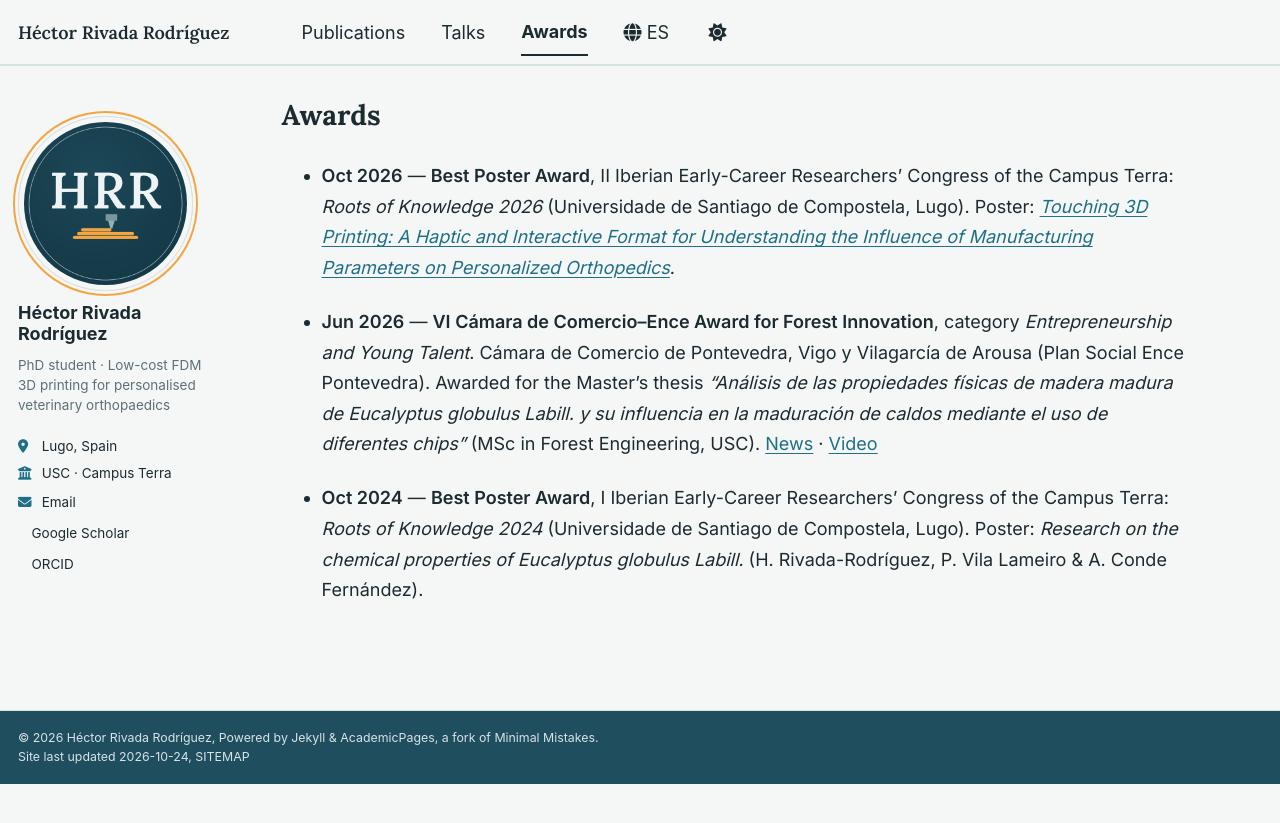
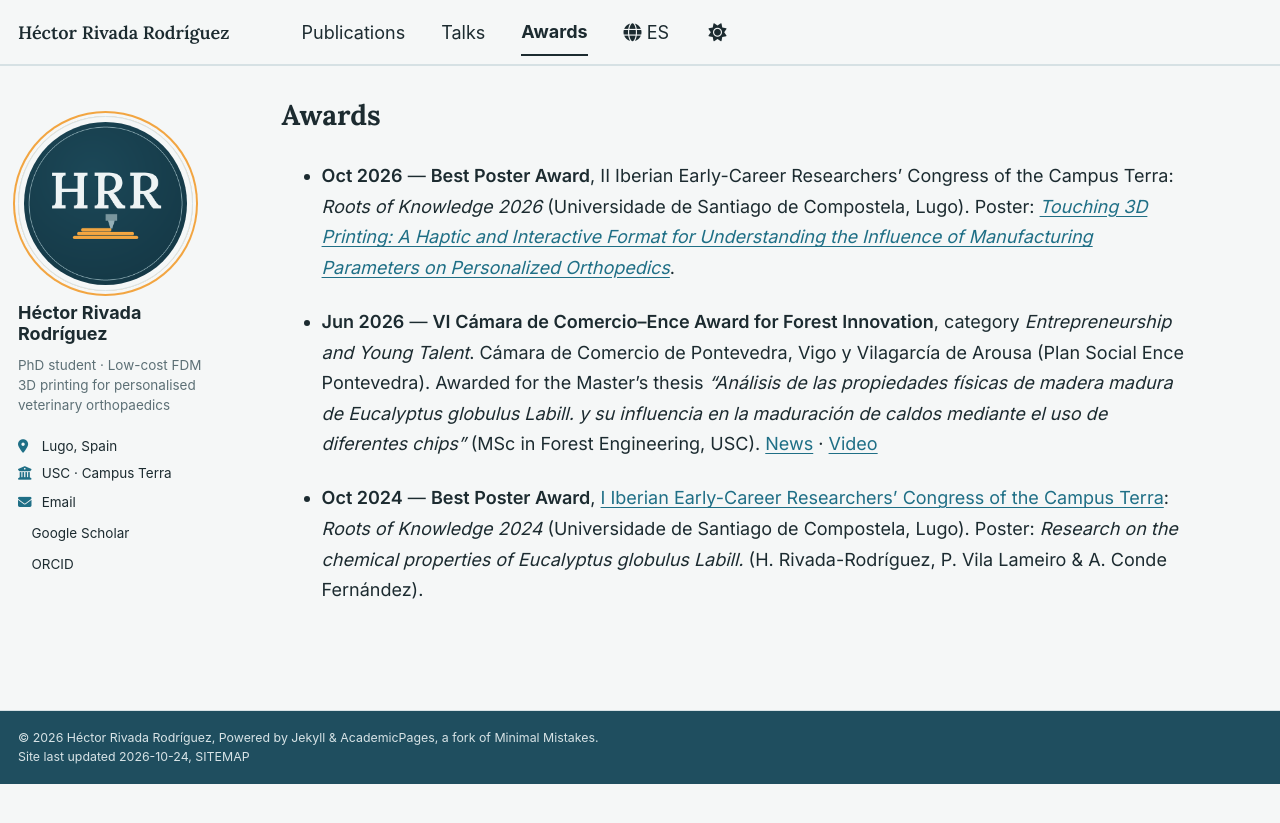
Before and after one commit to Hrivada/hrivada.github.io, a Jekyll site: the page built from _pages/awards.md, in a window 1280 px wide. Shown: the top 823 px of the page. Built offline with Jekyll 4.4.1, drawn with Linux system fonts in a browser that asks for light colours; a style sheet for code colours, icons or effects is not loaded; part of the change alters nothing that is shown.

```diff
--- a/_pages/awards.md
+++ b/_pages/awards.md
@@ -9,4 +9,4 @@ lang: en
 
 - **Jun 2026** — **VI Cámara de Comercio–Ence Award for Forest Innovation**, category *Entrepreneurship and Young Talent*. Cámara de Comercio de Pontevedra, Vigo y Vilagarcía de Arousa (Plan Social Ence Pontevedra). Awarded for the Master's thesis *"Análisis de las propiedades físicas de madera madura de Eucalyptus globulus Labill. y su influencia en la maduración de caldos mediante el uso de diferentes chips"* (MSc in Forest Engineering, USC). [News](https://www.camarapvv.com/index.php?option=com_content&view=article&id=3146%3A2026-06-11-12-10-54&catid=1%3Anoticias&Itemid=125&lang=es) · [Video](https://www.instagram.com/reel/DaP68FYhlPl/)
 
-- **Oct 2024** — **Best Poster Award**, I Iberian Early-Career Researchers' Congress of the Campus Terra: *Roots of Knowledge 2024* (Universidade de Santiago de Compostela, Lugo). Poster: *Research on the chemical properties of Eucalyptus globulus Labill.* (H. Rivada-Rodríguez, P. Vila Lameiro & A. Conde Fernández).
+- **Oct 2024** — **Best Poster Award**, [I Iberian Early-Career Researchers' Congress of the Campus Terra](https://www.usc.gal/gl/campusterra/eventos/congreso-iberico-mocidade-investigadora-campus-terra): *Roots of Knowledge 2024* (Universidade de Santiago de Compostela, Lugo). Poster: *Research on the chemical properties of Eucalyptus globulus Labill.* (H. Rivada-Rodríguez, P. Vila Lameiro & A. Conde Fernández).
```
